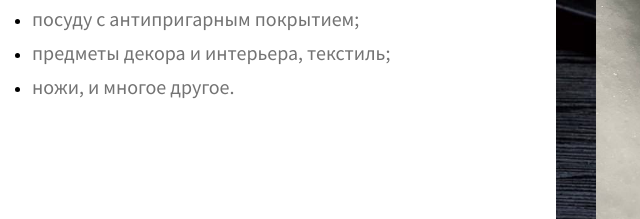
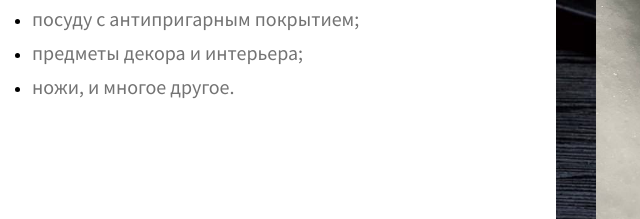
Before and after one commit to shakhbozpro/kazan, a plain HTML site: page index.html in a window 1280 px wide. Shown: the part 508-727 px from the top of the page, 84-724 px from the left. Drawn offline with nearby package versions, Linux system fonts and the light colour scheme.

Commit message:
Deleted one word from hero

```diff
--- a/index.html
+++ b/index.html
@@ -88,7 +88,7 @@
                 <p class="leading-6 text-neutral-500 xl:text-[20px]">посуду с антипригарным покрытием;</p>
               </li>
               <li class="hero-list-item">
-                <p class="leading-6 text-neutral-500 xl:text-[20px]">предметы декора и интерьера, текстиль;</p>
+                <p class="leading-6 text-neutral-500 xl:text-[20px]">предметы декора и интерьера;</p>
               </li>
               <li class="hero-list-item">
                 <p class="leading-6 text-neutral-500 xl:text-[20px]">ножи, и многое другое.</p>
```
